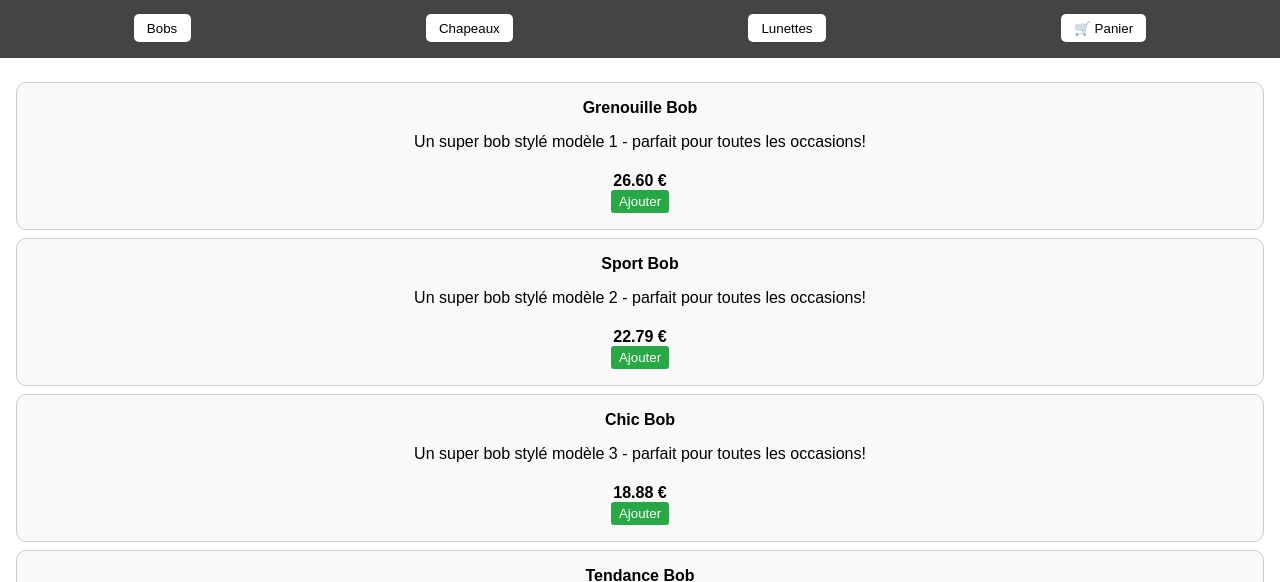
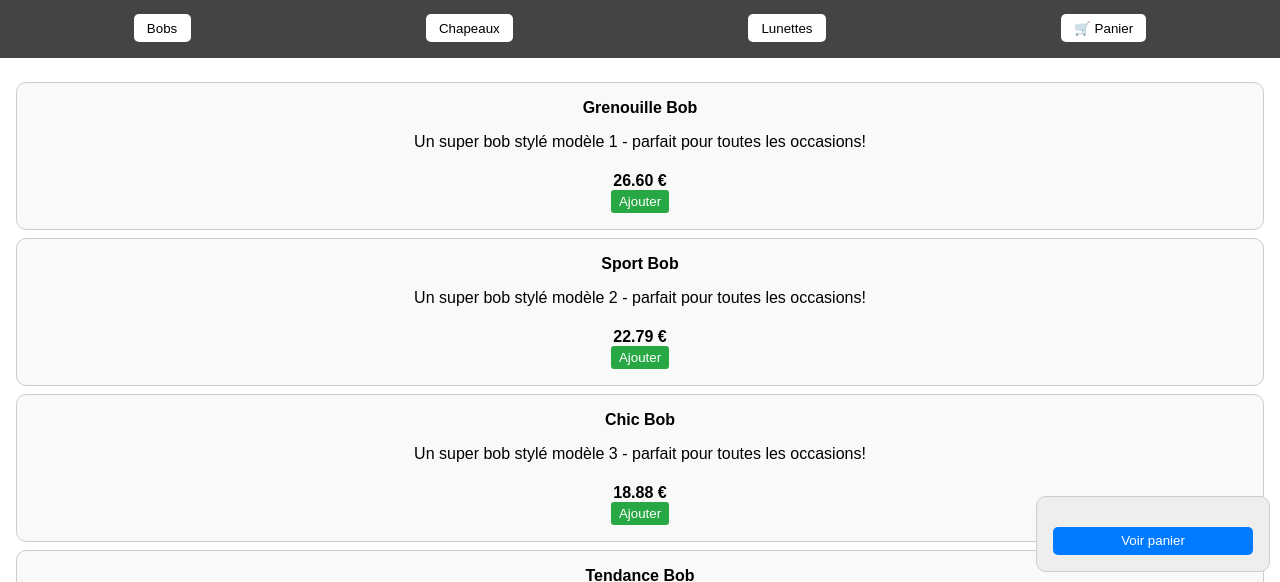
Before and after one commit to diegostrange33/vendez-votre-couvre-chef, a plain HTML site: page index.html in a window 1280 px wide. Shown: the part 218-800 px from the top of the page. Drawn offline with Linux system fonts and the light colour scheme.

Commit message:
Update index.html

```diff
--- a/index.html
+++ b/index.html
@@ -156,6 +156,12 @@
     <button class="buy" onclick="buyItems()">procéder au paiement</button>
     <button onclick="closeCartPage()">Retour</button>
   </div>
+
+  <div class="cart">
+    <button class="view-cart" onclick="openCartPage()">Voir panier</button>
+  </div>
+
+
   <div id="message-page" style="display:none; align-items:center;">
     <div id="message-content">
       Désolé, mais on ne vend en fait pas d'articles. C'était une blague !<br /><br />
```
